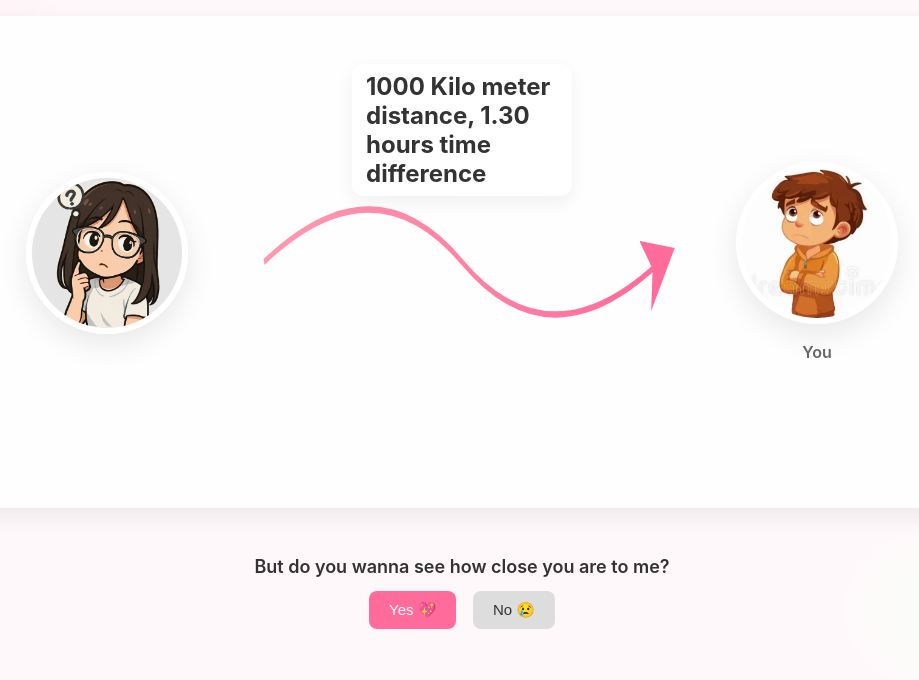
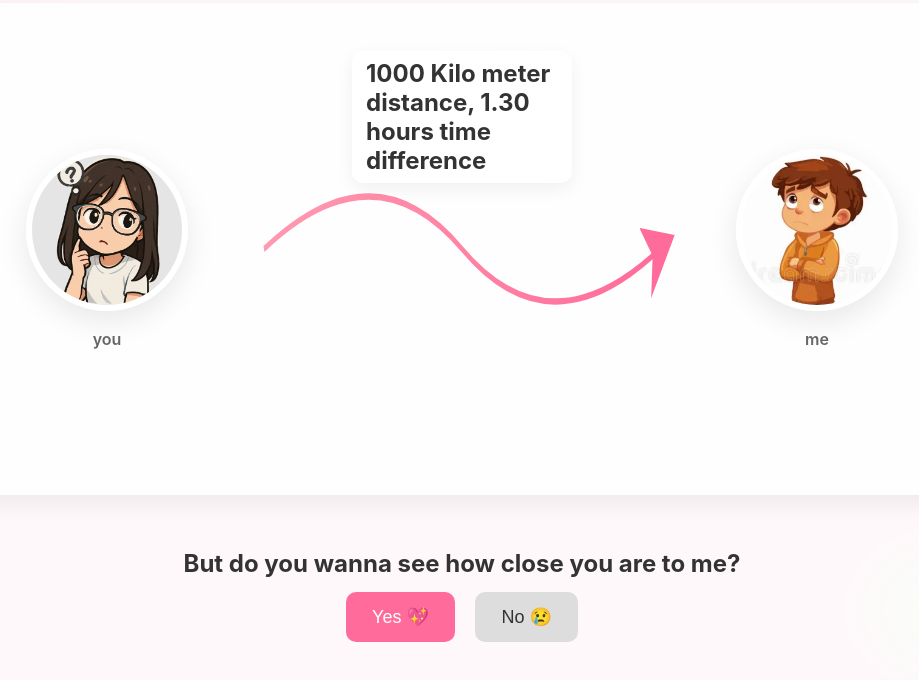
Before and after one commit to hyper17mobileservice-cell/distance, a plain HTML site: page index.html in a window 1280 px wide. Shown: the part 110-790 px from the top of the page, without its empty margins (178-1097 px from the left). Drawn offline with Linux system fonts and the light colour scheme.

Commit message:
Update index.html

```diff
--- a/index.html
+++ b/index.html
@@ -106,18 +106,18 @@
     text-align:center;
   }
   .question-area p{
-    font-size:18px;
-    font-weight:600;
+    font-size:24px;
+    font-weight:700;
     color:#333;
     margin-bottom:14px;
   }
   .question-area button{
-    padding:10px 20px;
-    font-size:15px;
+    padding:14px 26px;
+    font-size:18px;
     border:none;
-    border-radius:8px;
+    border-radius:10px;
     cursor:pointer;
-    margin:0 6px;
+    margin:0 8px;
     transition:transform 0.15s;
   }
   .question-area button:hover{transform:scale(1.05);}
@@ -142,7 +142,7 @@
   <div class="stage">
     <div class="card">
       <div class="avatar"><img src="her.png" alt=""></div>
-      <div class="label"></div>
+      <div class="label">you</div>
     </div>
     <div class="canvas">
       <div class="note">1000 Kilo meter distance, 1.30 hours time difference</div>
@@ -163,7 +163,7 @@
     </div>
     <div class="card">
       <div class="avatar"><img src="mee.jpg" alt=""></div>
-      <div class="label">You</div>
+      <div class="label">me</div>
     </div>
   </div>
 
```
